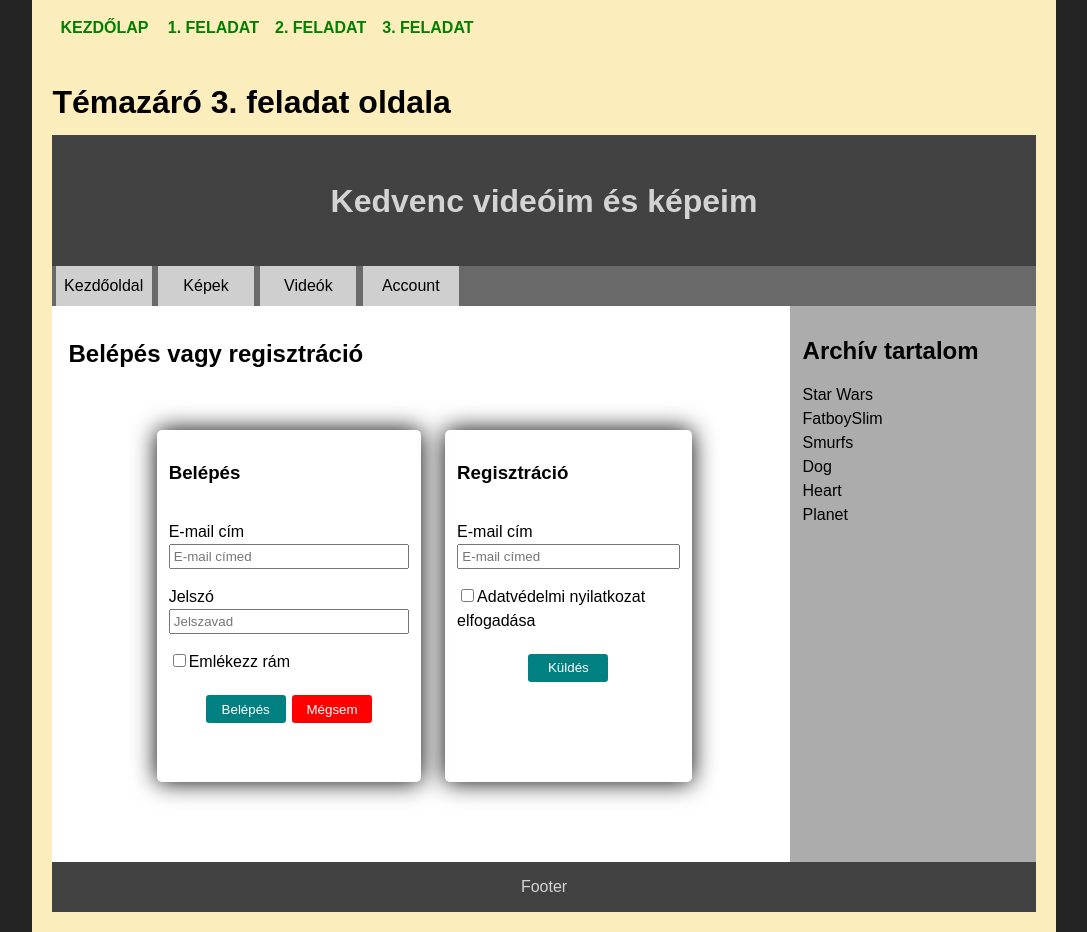
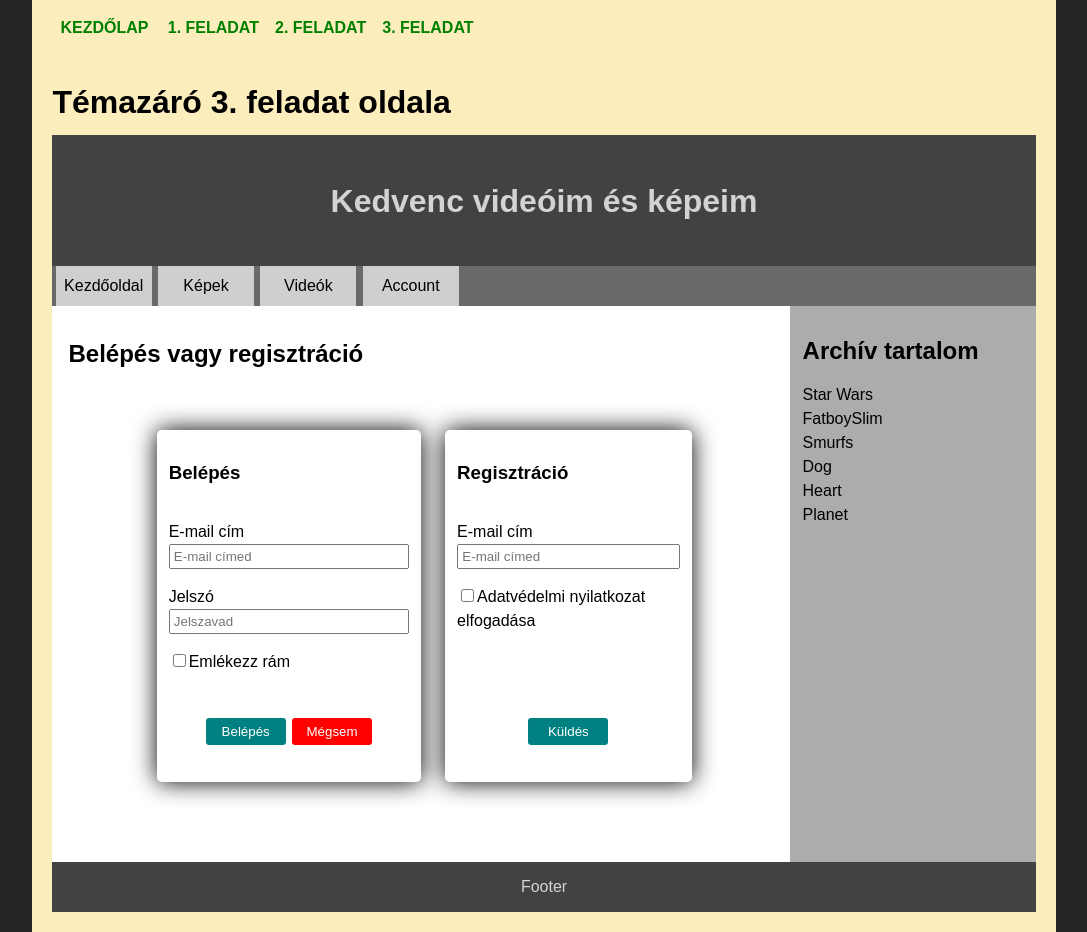
Before and after one commit to TKorsos/my-app-temazaro02, a React (Create React App) app: page /feladat3/account in a window 1280 px wide. Shown: the whole page, without its empty margins (96-1183 px from the left). Built offline with nearby package versions, Linux system fonts and the light colour scheme.

Commit message:
frissites_230327a

```diff
--- a/src/App.css
+++ b/src/App.css
@@ -300,6 +300,7 @@ html, body {
   box-shadow: 0 0 1.5rem #000;
   border-radius: 0.3rem;
   padding: 0.75rem;
+  position: relative;
 }
 
 .page-container > .main-container > main > .form > .form-content > div > .form-login > label {
@@ -317,7 +318,10 @@ html, body {
 .page-container > .main-container > main > .form > .form-content > div > .form-login > div {
   display: flex;
   justify-content: center;
-  margin: 1rem 0;
+  position: absolute;
+  bottom: 2rem;
+  margin: 0 auto;
+  width: calc(100% - 1.5rem);
 }
 
 .page-container > .main-container > main > .form > .form-content > div > .form-login > div > input {
@@ -350,6 +354,7 @@ html, body {
   box-shadow: 0 0 1.5rem #000;
   border-radius: 0.3rem;
   padding: 0.75rem;
+  position: relative;
 }
 
 .page-container > .main-container > main > .form > .form-content > div > .form-reg > label {
@@ -367,7 +372,10 @@ html, body {
 .page-container > .main-container > main > .form > .form-content > div > .form-reg > div {
   display: flex;
   justify-content: center;
-  margin: 1rem 0;
+  position: absolute;
+  bottom: 2rem;
+  margin: 0 auto;
+  width: calc(100% - 1.5rem);
 }
 
 .page-container > .main-container > main > .form > .form-content > div > .form-reg > div > input {
```
